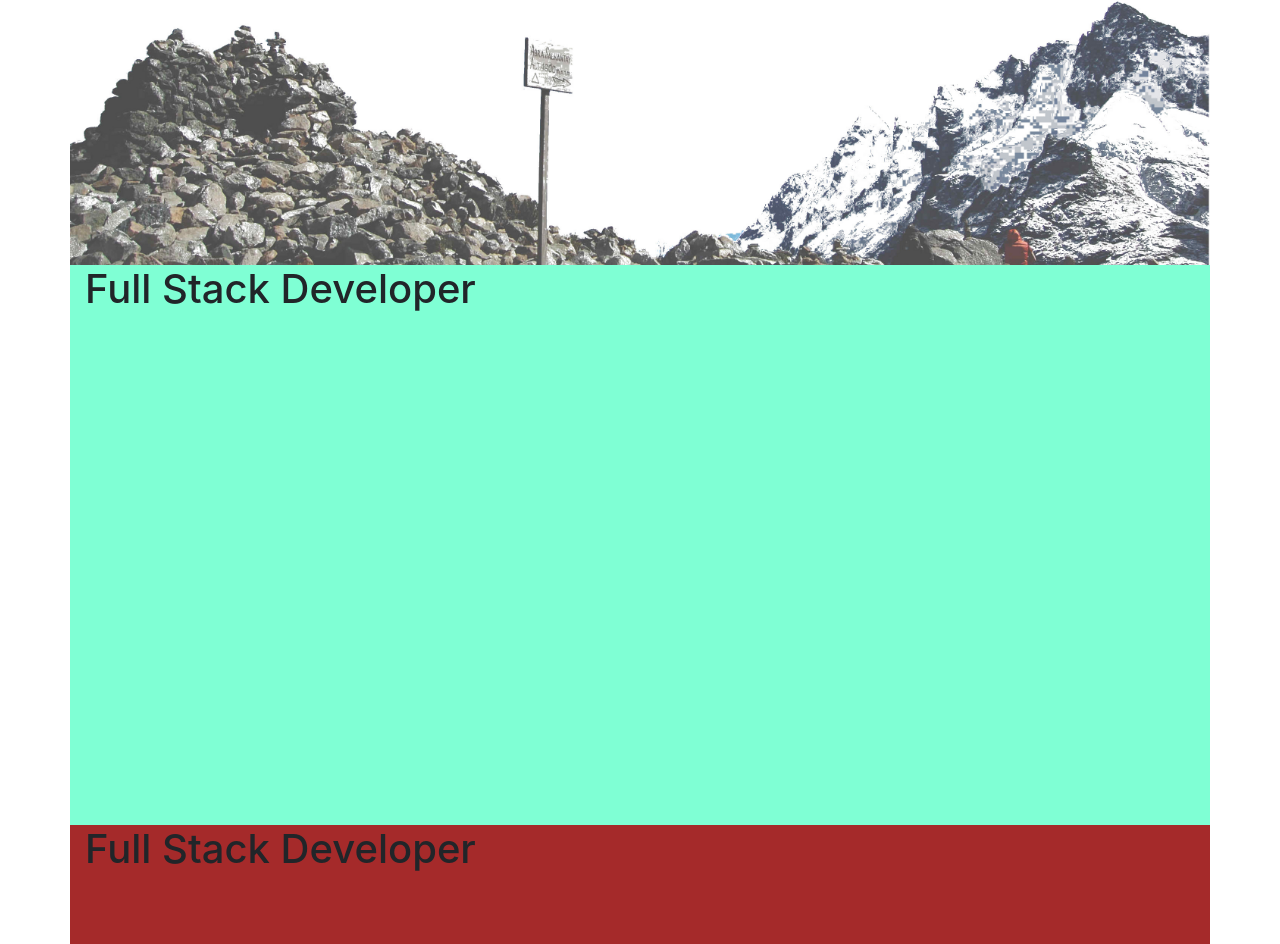
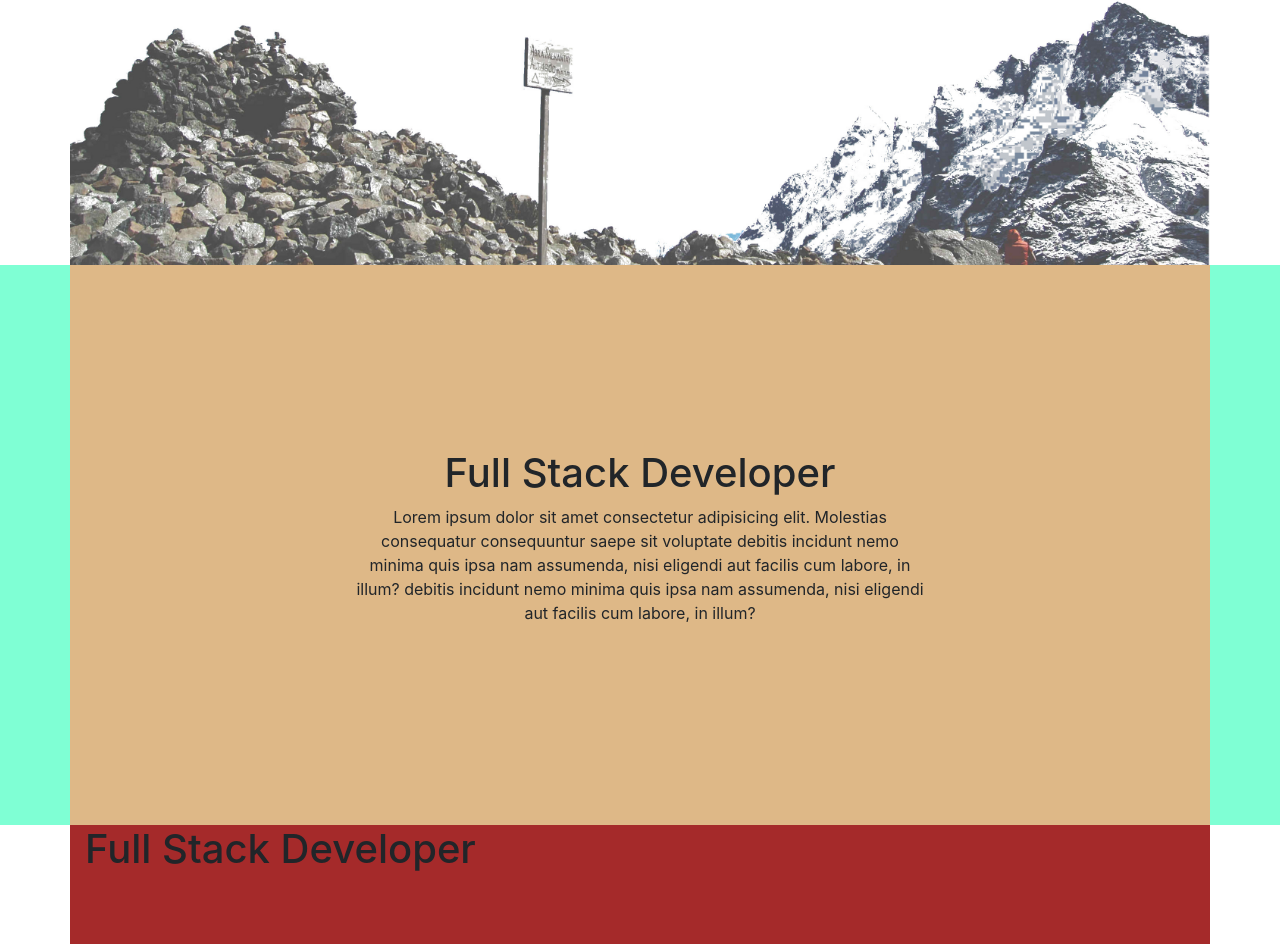
Before and after one commit to rubenpazch/alyoop, a plain HTML site: page index.html in a window 1280 px wide. Shown: the part 696-1640 px from the top of the page. Drawn offline with nearby package versions, Linux system fonts and the light colour scheme.

Commit message:
section for alrge image

```diff
--- a/css/styles.css
+++ b/css/styles.css
@@ -57,3 +57,8 @@ section {
 .welcome {
   padding-top: 10vh;
 }
+
+.info-profile{
+  background-color: limegreen;
+  height: 100%;
+}
--- a/index.html
+++ b/index.html
@@ -51,13 +51,21 @@
         </div>
       </section>
       <div class="container split-content">
+      </div>
+      <section class="container-fluid p-0" style="background-color: aquamarine;">
+        <div class="info-profile container p-0">
+          <div class="d-flex flex-column justify-content-center align-items-center h-100" style="background-color: burlywood;">
+            <h1 class="w-100 text-center">Full Stack Developer</h1>
+            <p class="w-50 text-center">Lorem ipsum dolor sit amet consectetur adipisicing elit. Molestias consequatur consequuntur saepe sit voluptate debitis incidunt nemo minima quis ipsa nam assumenda, nisi eligendi aut facilis cum labore, in illum? debitis incidunt nemo minima quis ipsa nam assumenda, nisi eligendi aut facilis cum labore, in illum?</p>
 
-      </div>
-      <section class="container" style="background-color: aquamarine;">
-        <h1>Full Stack Developer</h1>
+          </div>
+        </div>
       </section>
 
       <section class="container" style="background-color: brown;">
+        <h1>Full Stack Developer</h1>
+      </section>
+      <section class="container" style="background-color: crimson;">
         <h1>Full Stack Developer</h1>
       </section>
     </main>
```
